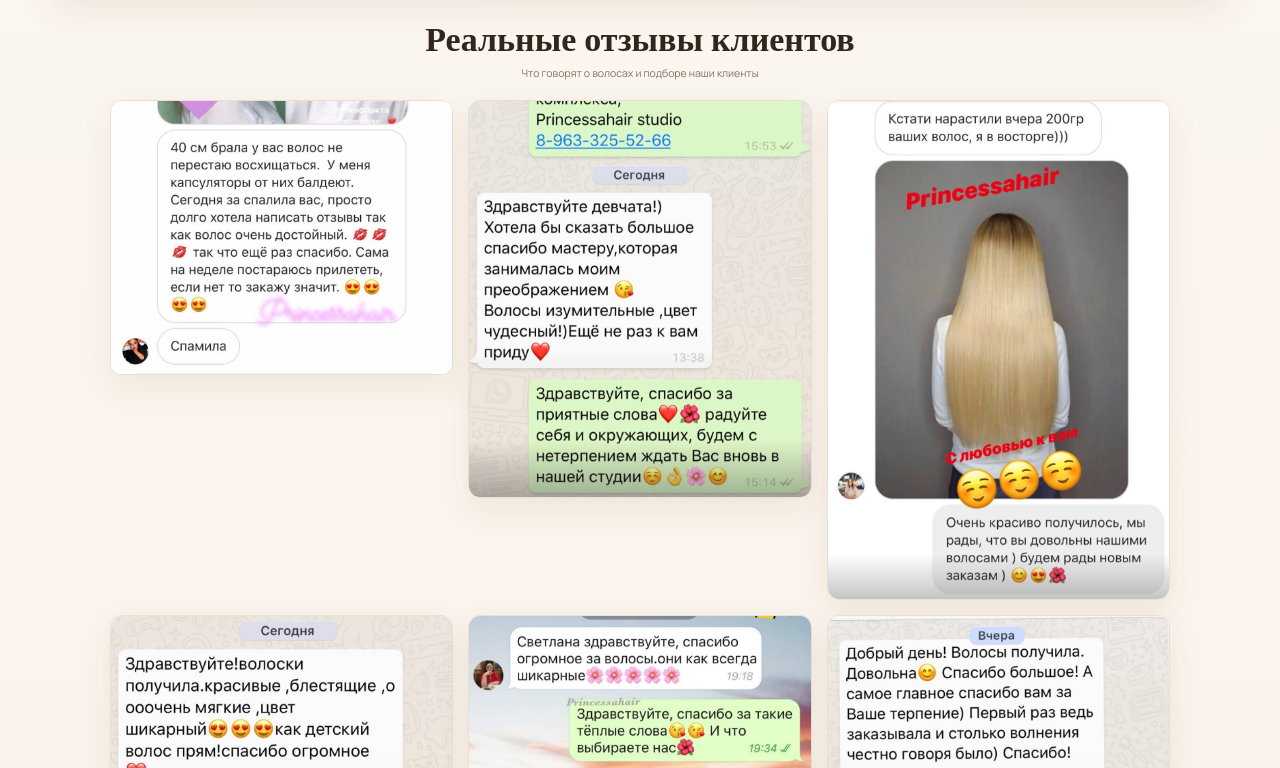
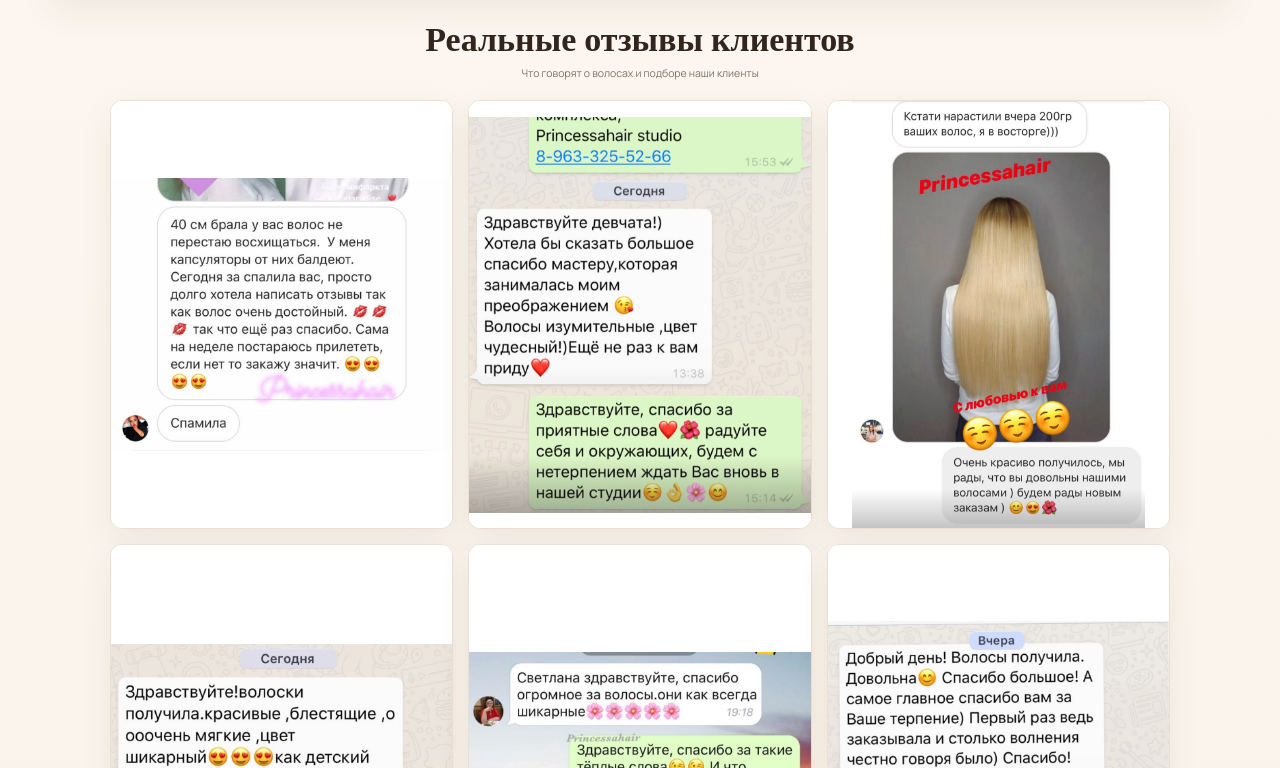
Before and after one commit to helledpro/princessahair, a React (Vite) app: page / in a window 1280 px wide. Shown: the part 3072-3840 px from the top of the page. Built offline with nearby package versions, Linux system fonts and the light colour scheme.

Commit message:
Align review screenshot cards to consistent size

```diff
--- a/src/review-proof.css
+++ b/src/review-proof.css
@@ -1,19 +1,21 @@
 .reviews-section{padding-top:10px;padding-bottom:22px}
 .reviews-section h2{font-size:34px;margin-bottom:7px}
 .reviews-subtitle{text-align:center;margin:0 0 18px;color:var(--muted);font-size:10.5px}
-.review-proof-grid{display:grid;grid-template-columns:repeat(3,minmax(0,1fr));gap:15px;align-items:start;max-width:1060px;margin:0 auto}
-.review-proof-card{margin:0;background:#fff;border:1px solid var(--line);border-radius:12px;overflow:hidden;box-shadow:var(--shadow)}
-.review-proof-card img{display:block;width:100%;height:auto;object-fit:contain;background:#fff}
+.review-proof-grid{display:grid;grid-template-columns:repeat(3,minmax(0,1fr));gap:15px;align-items:stretch;max-width:1060px;margin:0 auto}
+.review-proof-card{margin:0;background:#fff;border:1px solid var(--line);border-radius:12px;overflow:hidden;box-shadow:var(--shadow);aspect-ratio:4/5;display:flex;align-items:center;justify-content:center}
+.review-proof-card img{display:block;width:100%;height:100%;object-fit:contain;object-position:center;background:#fff}
 .review-proof-note{text-align:center;margin:13px auto 0;color:#8b8178;font-size:8.5px}
 
 @media(max-width:860px){
   .review-proof-grid{grid-template-columns:repeat(2,minmax(0,1fr));max-width:720px}
+  .review-proof-card{aspect-ratio:4/5}
 }
 
 @media(max-width:767px){
   .reviews-section h2{font-size:30px}
   .reviews-subtitle{font-size:10px;margin-bottom:14px}
   .review-proof-grid{grid-template-columns:1fr;gap:11px;max-width:560px}
-  .review-proof-card{border-radius:10px}
+  .review-proof-card{border-radius:10px;aspect-ratio:auto;min-height:0}
+  .review-proof-card img{width:100%;height:auto;max-height:none;object-fit:contain}
   .review-proof-note{font-size:8px;margin-top:10px}
 }
```
